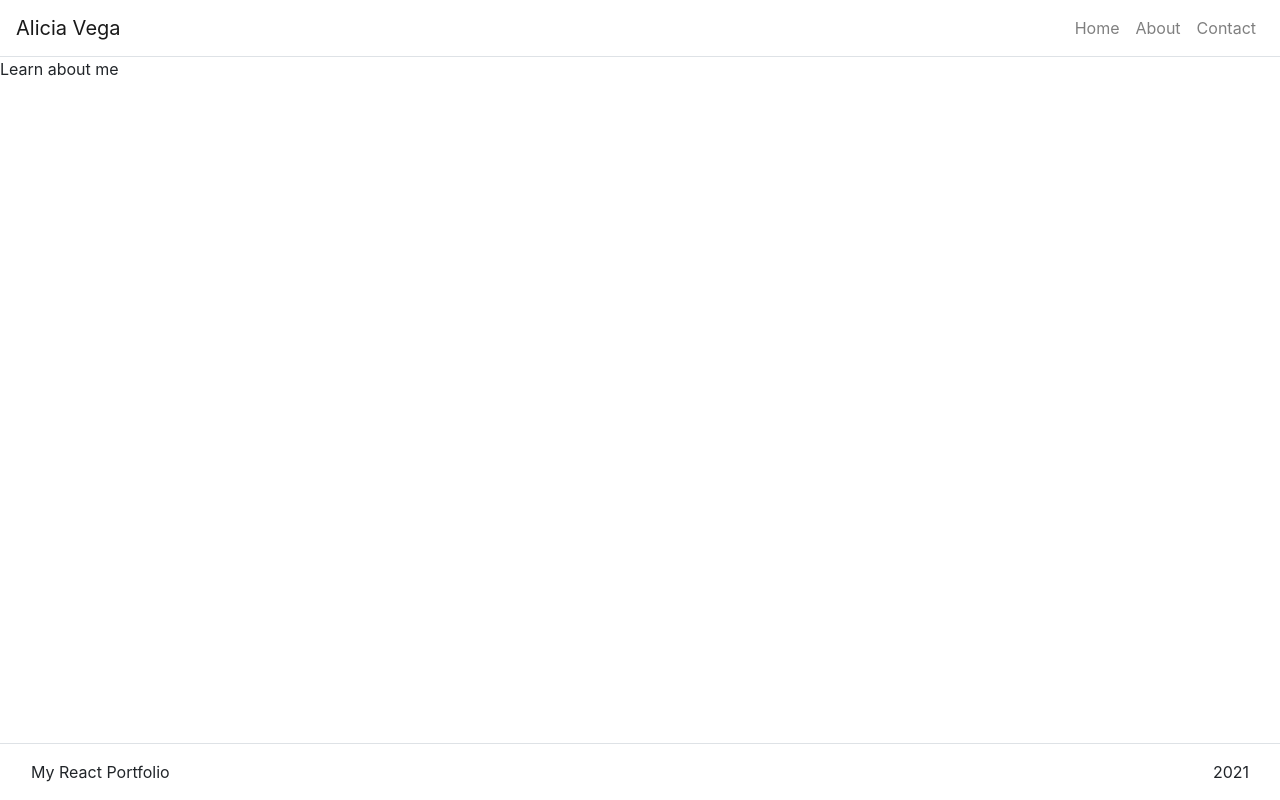
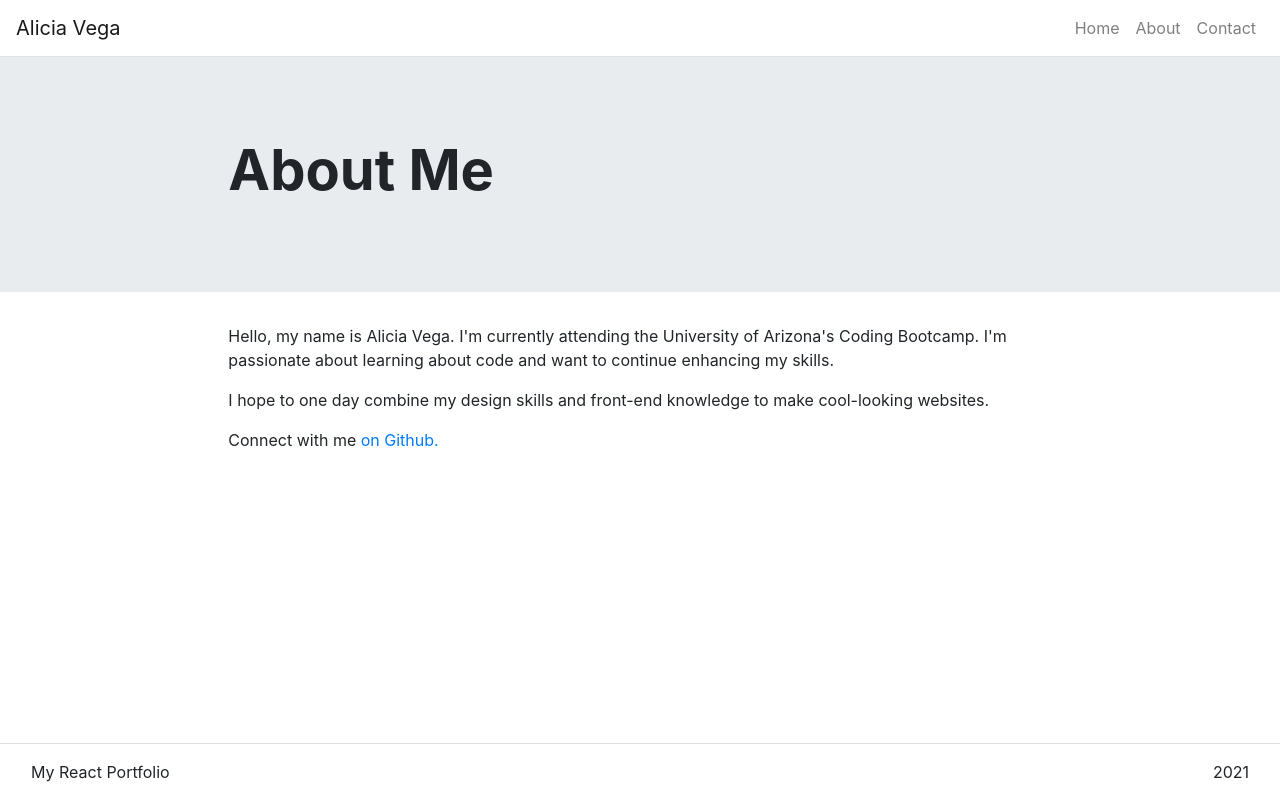
Before and after one commit to aliciavega731/react-portfolio, a React (Create React App) app: page /about in a window 1280 px wide. Built offline with nearby package versions, Linux system fonts and the light colour scheme.

Commit message:
edited content in about

```diff
--- /dev/null
+++ b/src/Components/Content.js
@@ -0,0 +1,18 @@
+import React from "react";
+import Container from "react-bootstrap/Container";
+import Row from "react-bootstrap/Row";
+import Col from "react-bootstrap/Col";
+
+// Content is what is doing in the About page
+
+function Content (props) {
+  return (
+    <Container fluid={true}>
+      <Row className="justify-content-center">
+        <Col md={8}>{props.children}</Col>
+      </Row>
+    </Container>
+  );
+}
+
+export default Content;
--- a/src/Pages/About.js
+++ b/src/Pages/About.js
@@ -1,8 +1,35 @@
 import React from "react";
+import Hero from "../Components/Hero";
+import Content from "../Components/Content"
 
 function About(props) {
-  return(
-    <p>Learn about me</p>
+  return (
+    <div>
+      <Hero title={props.title} />
+
+      <Content>
+        <p>
+          Hello, my name is Alicia Vega. I'm currently attending the University of
+          Arizona's Coding Bootcamp. I'm passionate about learning about code
+          and want to continue enhancing my skills.
+        </p>
+        <p>
+          I hope to one day combine my design skills and front-end knowledge to
+          make cool-looking websites.
+        </p>
+
+        <p>
+          Connect with me{" "}
+          <a
+            href="https://github.com/aliciavega731"
+            target="_blank"
+            rel="noopener noreferrer"
+          >
+            on Github.
+          </a>
+        </p>
+      </Content>
+    </div>
   );
 }
 
```
